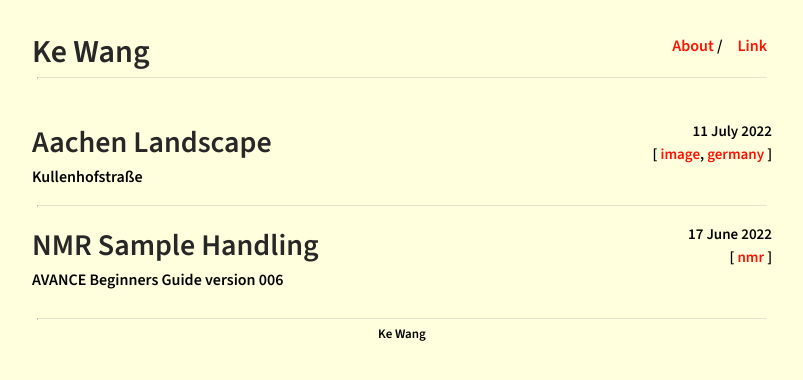
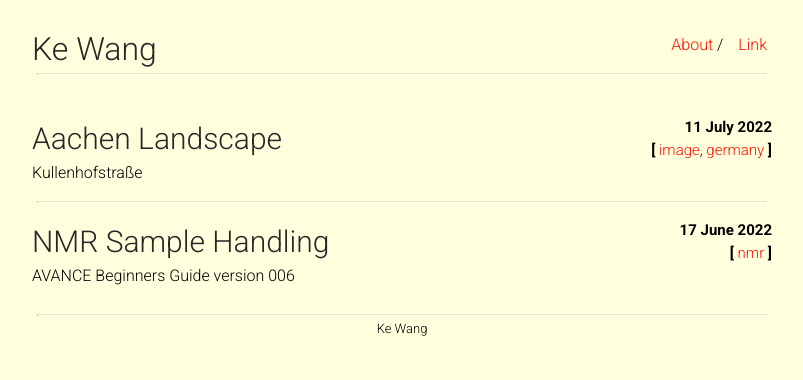
Before and after one commit to ekdc11/ekdc11.github.io, a Jekyll site: the page built from index.html, in a window 1280 px wide. Shown: the top 380 px of the page, without its empty margins (238-1041 px from the left). Built offline with Jekyll 4.4.1, drawn with Linux system fonts in a browser that asks for light colours.

Commit message:
Update main.scss

```diff
--- a/css/main.scss
+++ b/css/main.scss
@@ -13,7 +13,7 @@ $small-width: 480px;
 
 body {
     margin: 0;
-    font-family: "Source Sans 3", sans-serif;
+    font-family: "Roboto", sans-serif;
     background-color: #FFFFDD;
     min-height: 100%;
 }
```
